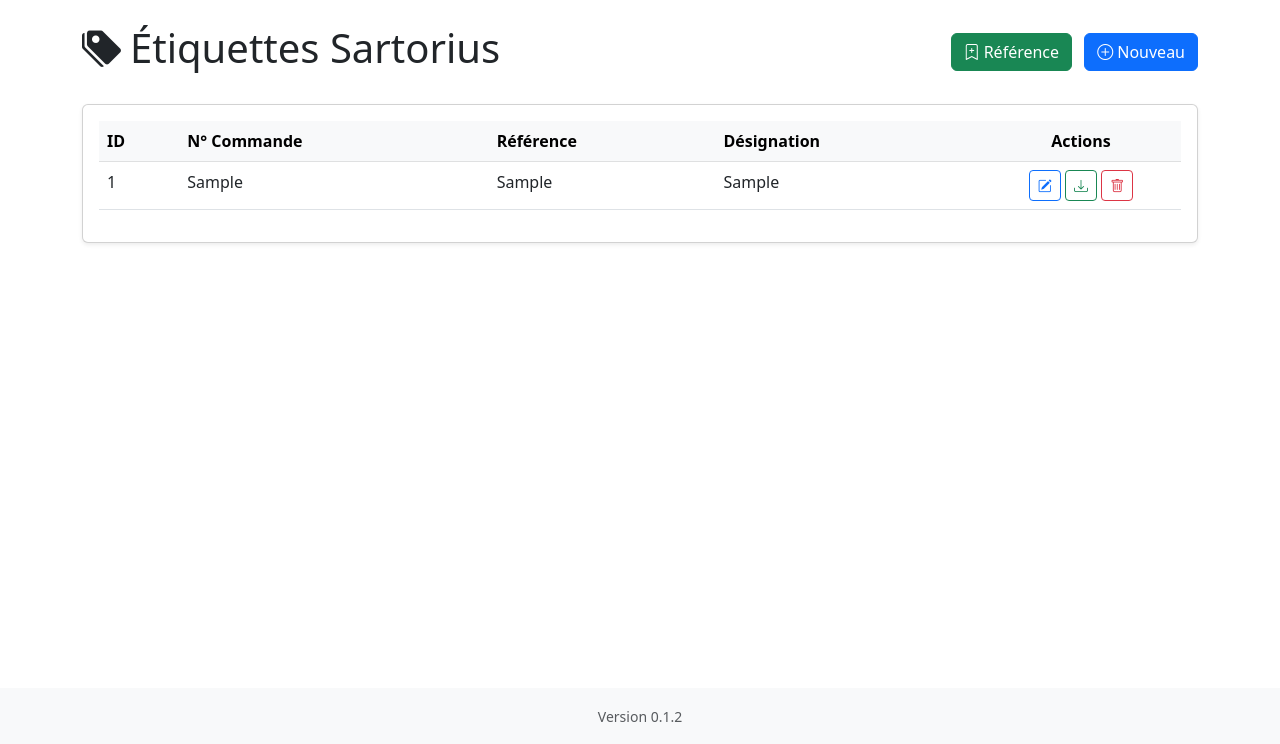
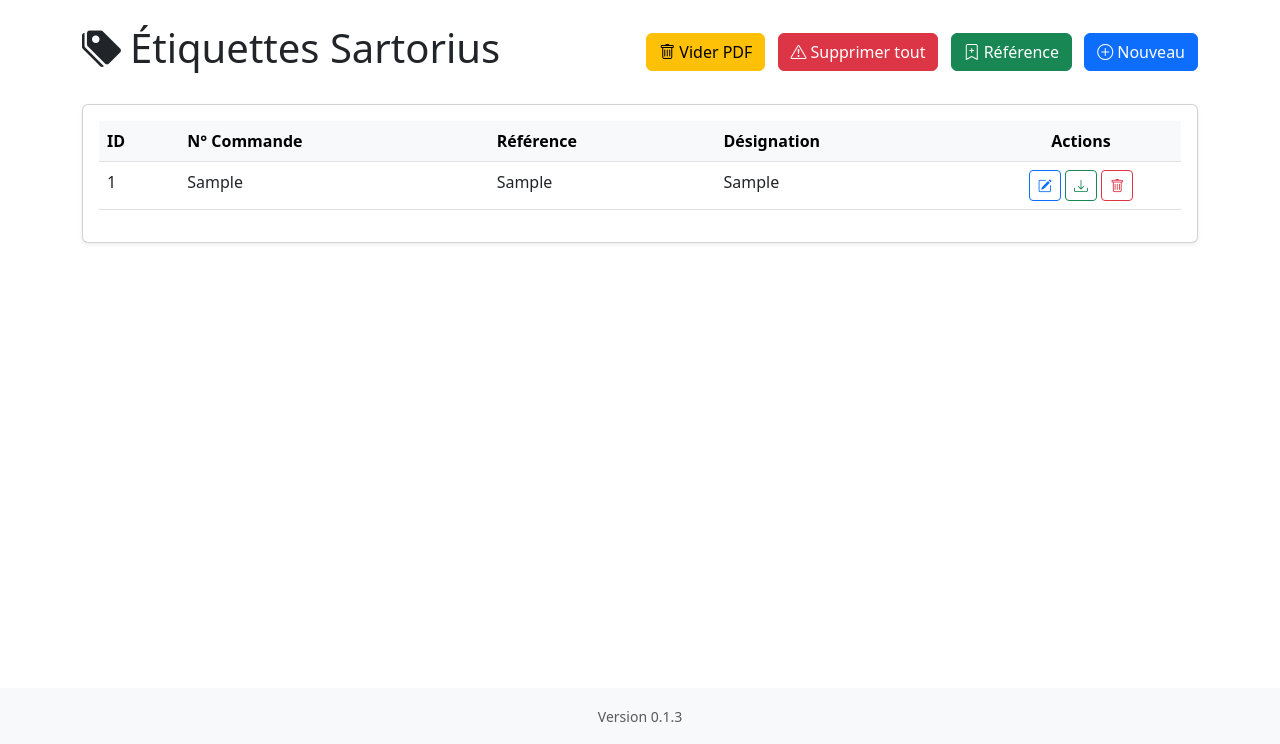
Before and after one commit to artskory/etiquette-app, a PHP site: page /index.php?page=sartorius in a window 1280 px wide. Shown: the part 56-800 px from the top of the page. Run offline with PHP 8.4, Linux system fonts and the light colour scheme; tables that the repository leaves empty hold one stand-in row (values such as "Sample post").

Commit message:
feat: Add bulk delete actions for PDFs and orders

```diff
--- a/controllers/CommandeController.php
+++ b/controllers/CommandeController.php
@@ -193,4 +193,66 @@ class CommandeController {
             return false;
         }
     }
+
+    /**
+     * Vider tous les fichiers PDF
+     */
+    public function viderPdf() {
+        try {
+            $pdfDir = 'pdfs/';
+            $count = 0;
+
+            // Vérifier si le dossier existe
+            if(is_dir($pdfDir)) {
+                // Parcourir tous les fichiers du dossier
+                $files = glob($pdfDir . '*.pdf');
+
+                foreach($files as $file) {
+                    if(is_file($file)) {
+                        unlink($file);
+                        $count++;
+                    }
+                }
+            }
+
+            header("Location: index.php?page=sartorius&success=pdf_cleared&count=" . $count);
+            exit();
+        } catch(Exception $e) {
+            header("Location: index.php?page=sartorius&error=pdf_clear_failed");
+            exit();
+        }
+    }
+
+    /**
+     * Supprimer toutes les commandes
+     */
+    public function supprimerTout() {
+        try {
+            // Supprimer toutes les commandes de la base de données
+            $query = "DELETE FROM commandes";
+            $stmt = $this->db->prepare($query);
+
+            if($stmt->execute()) {
+                // Optionnel : aussi supprimer les PDF
+                $pdfDir = 'pdfs/';
+                if(is_dir($pdfDir)) {
+                    $files = glob($pdfDir . '*.pdf');
+                    foreach($files as $file) {
+                        if(is_file($file)) {
+                            unlink($file);
+                        }
+                    }
+                }
+
+                header("Location: index.php?page=sartorius&success=all_deleted");
+                exit();
+            } else {
+                header("Location: index.php?page=sartorius&error=delete_all_failed");
+                exit();
+            }
+        } catch(Exception $e) {
+            header("Location: index.php?page=sartorius&error=delete_all_failed");
+            exit();
+        }
+    }
 }
--- a/index.php
+++ b/index.php
@@ -5,7 +5,7 @@
  */
 
 // Définir la version de l'application
-define('APP_VERSION', '0.1.2');
+define('APP_VERSION', '0.1.3');
 
 // Démarrer la session
 session_start();
@@ -71,6 +71,16 @@ switch($page) {
         $controller->telecharger();
         break;
 
+    case 'vider-pdf':
+        $controller = new CommandeController();
+        $controller->viderPdf();
+        break;
+
+    case 'supprimer-tout':
+        $controller = new CommandeController();
+        $controller->supprimerTout();
+        break;
+
     default:
         require_once 'views/home.php';
         break;
--- a/views/commandes/liste.php
+++ b/views/commandes/liste.php
@@ -4,6 +4,12 @@
     <div class="d-flex justify-content-between align-items-center mb-4">
         <h1><i class="bi bi-tags-fill me-2"></i>Étiquettes Sartorius</h1>
         <div>
+            <button type="button" class="btn btn-warning me-2" data-bs-toggle="modal" data-bs-target="#viderPdfModal">
+                <i class="bi bi-trash me-1"></i>Vider PDF
+            </button>
+            <button type="button" class="btn btn-danger me-2" data-bs-toggle="modal" data-bs-target="#supprimerToutModal">
+                <i class="bi bi-exclamation-triangle me-1"></i>Supprimer tout
+            </button>
             <a href="index.php?page=ajout-reference" class="btn btn-success me-2">
                 <i class="bi bi-bookmark-plus me-1"></i>Référence
             </a>
@@ -29,15 +35,37 @@
                     case 'commande_deleted':
                         echo '<i class="bi bi-check-circle me-2"></i>La commande a été supprimée avec succès.';
                         break;
+                    case 'pdf_cleared':
+                        $count = $_GET['count'] ?? 0;
+                        echo '<i class="bi bi-check-circle me-2"></i>' . $count . ' fichier(s) PDF supprimé(s) avec succès.';
+                        break;
+                    case 'all_deleted':
+                        echo '<i class="bi bi-check-circle me-2"></i>Toutes les commandes ont été supprimées avec succès.';
+                        break;
                 }
             ?>
             <button type="button" class="btn-close" data-bs-dismiss="alert"></button>
         </div>
     <?php endif; ?>
 
-    <?php if(isset($_GET['error']) && $_GET['error'] === 'delete'): ?>
+    <?php if(isset($_GET['error'])): ?>
         <div class="alert alert-danger alert-dismissible fade show" role="alert">
-            <i class="bi bi-exclamation-triangle me-2"></i>Erreur lors de la suppression de la commande.
+            <?php
+                switch($_GET['error']) {
+                    case 'delete':
+                        echo '<i class="bi bi-exclamation-triangle me-2"></i>Erreur lors de la suppression de la commande.';
+                        break;
+                    case 'not_found':
+                        echo '<i class="bi bi-exclamation-triangle me-2"></i>Commande introuvable.';
+                        break;
+                    case 'pdf_clear_failed':
+                        echo '<i class="bi bi-exclamation-triangle me-2"></i>Erreur lors de la suppression des fichiers PDF.';
+                        break;
+                    case 'delete_all_failed':
+                        echo '<i class="bi bi-exclamation-triangle me-2"></i>Erreur lors de la suppression des commandes.';
+                        break;
+                }
+            ?>
             <button type="button" class="btn-close" data-bs-dismiss="alert"></button>
         </div>
     <?php endif; ?>
@@ -108,4 +136,63 @@
     </div>
 </div>
 
+<!-- Modal Vider PDF -->
+<div class="modal fade" id="viderPdfModal" tabindex="-1" aria-labelledby="viderPdfModalLabel" aria-hidden="true">
+    <div class="modal-dialog">
+        <div class="modal-content">
+            <div class="modal-header bg-warning text-dark">
+                <h5 class="modal-title" id="viderPdfModalLabel">
+                    <i class="bi bi-trash me-2"></i>Vider les fichiers PDF
+                </h5>
+                <button type="button" class="btn-close" data-bs-dismiss="modal" aria-label="Close"></button>
+            </div>
+            <div class="modal-body">
+                <p>Êtes-vous sûr de vouloir supprimer <strong>tous les fichiers PDF</strong> du dossier pdfs ?</p>
+                <p class="text-muted mb-0">
+                    <i class="bi bi-info-circle me-1"></i>
+                    Cette action supprimera uniquement les fichiers PDF. Les commandes en base de données seront conservées.
+                </p>
+            </div>
+            <div class="modal-footer">
+                <button type="button" class="btn btn-secondary" data-bs-dismiss="modal">Annuler</button>
+                <form action="index.php?page=vider-pdf" method="POST" style="display: inline;">
+                    <button type="submit" class="btn btn-warning">
+                        <i class="bi bi-trash me-1"></i>Vider les PDF
+                    </button>
+                </form>
+            </div>
+        </div>
+    </div>
+</div>
+
+<!-- Modal Supprimer toutes les commandes -->
+<div class="modal fade" id="supprimerToutModal" tabindex="-1" aria-labelledby="supprimerToutModalLabel" aria-hidden="true">
+    <div class="modal-dialog">
+        <div class="modal-content">
+            <div class="modal-header bg-danger text-white">
+                <h5 class="modal-title" id="supprimerToutModalLabel">
+                    <i class="bi bi-exclamation-triangle me-2"></i>Supprimer toutes les commandes
+                </h5>
+                <button type="button" class="btn-close btn-close-white" data-bs-dismiss="modal" aria-label="Close"></button>
+            </div>
+            <div class="modal-body">
+                <p>Êtes-vous sûr de vouloir supprimer <strong>TOUTES les commandes</strong> ?</p>
+                <div class="alert alert-danger mb-0">
+                    <i class="bi bi-exclamation-octagon me-2"></i>
+                    <strong>Attention !</strong> Cette action est <strong>irréversible</strong>.
+                    Toutes les commandes seront définitivement supprimées de la base de données.
+                </div>
+            </div>
+            <div class="modal-footer">
+                <button type="button" class="btn btn-secondary" data-bs-dismiss="modal">Annuler</button>
+                <form action="index.php?page=supprimer-tout" method="POST" style="display: inline;">
+                    <button type="submit" class="btn btn-danger">
+                        <i class="bi bi-trash me-1"></i>Tout supprimer
+                    </button>
+                </form>
+            </div>
+        </div>
+    </div>
+</div>
+
 <?php require_once 'views/layouts/footer.php'; ?>
```
Also changed, not shown: README.md.
